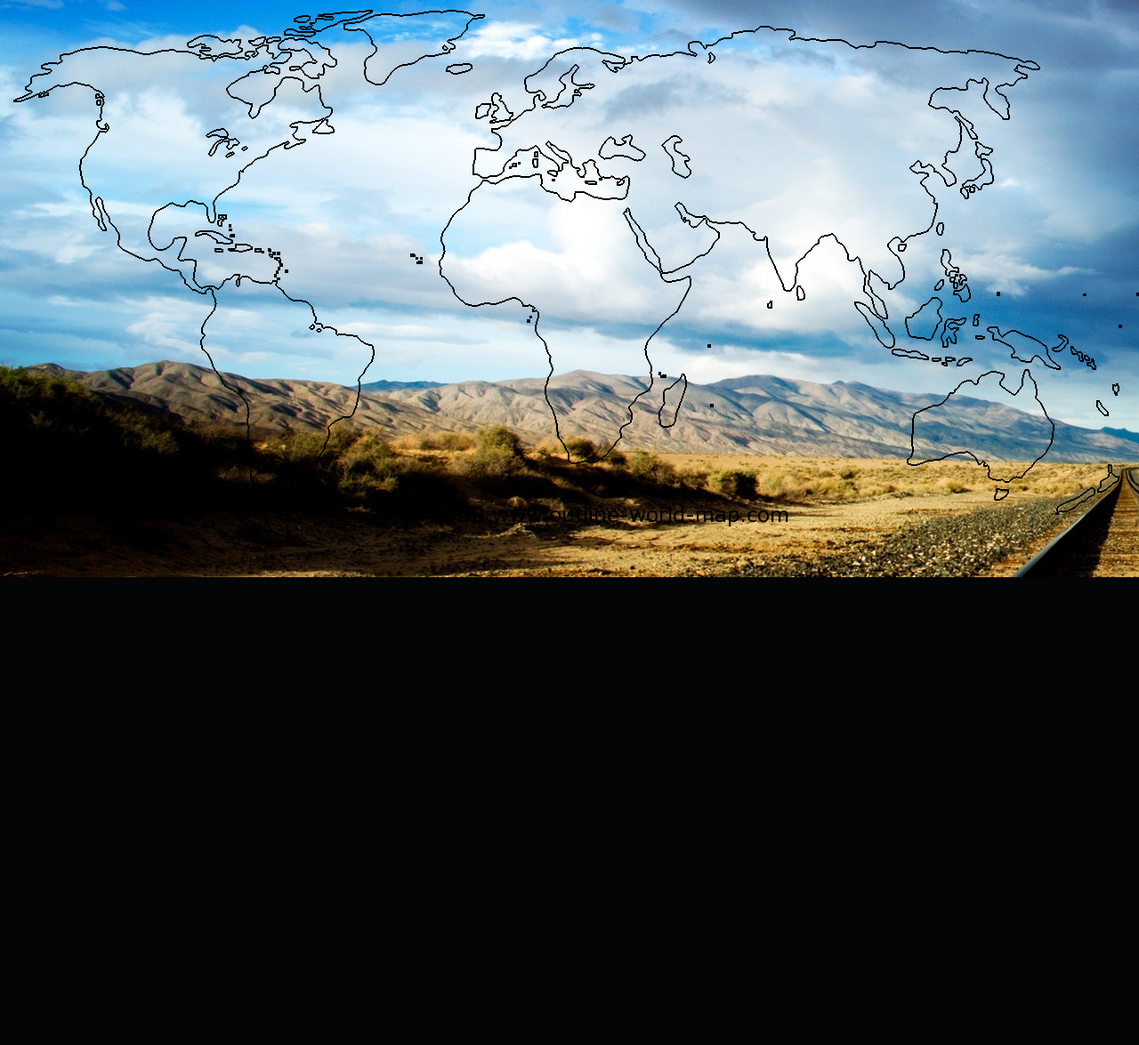
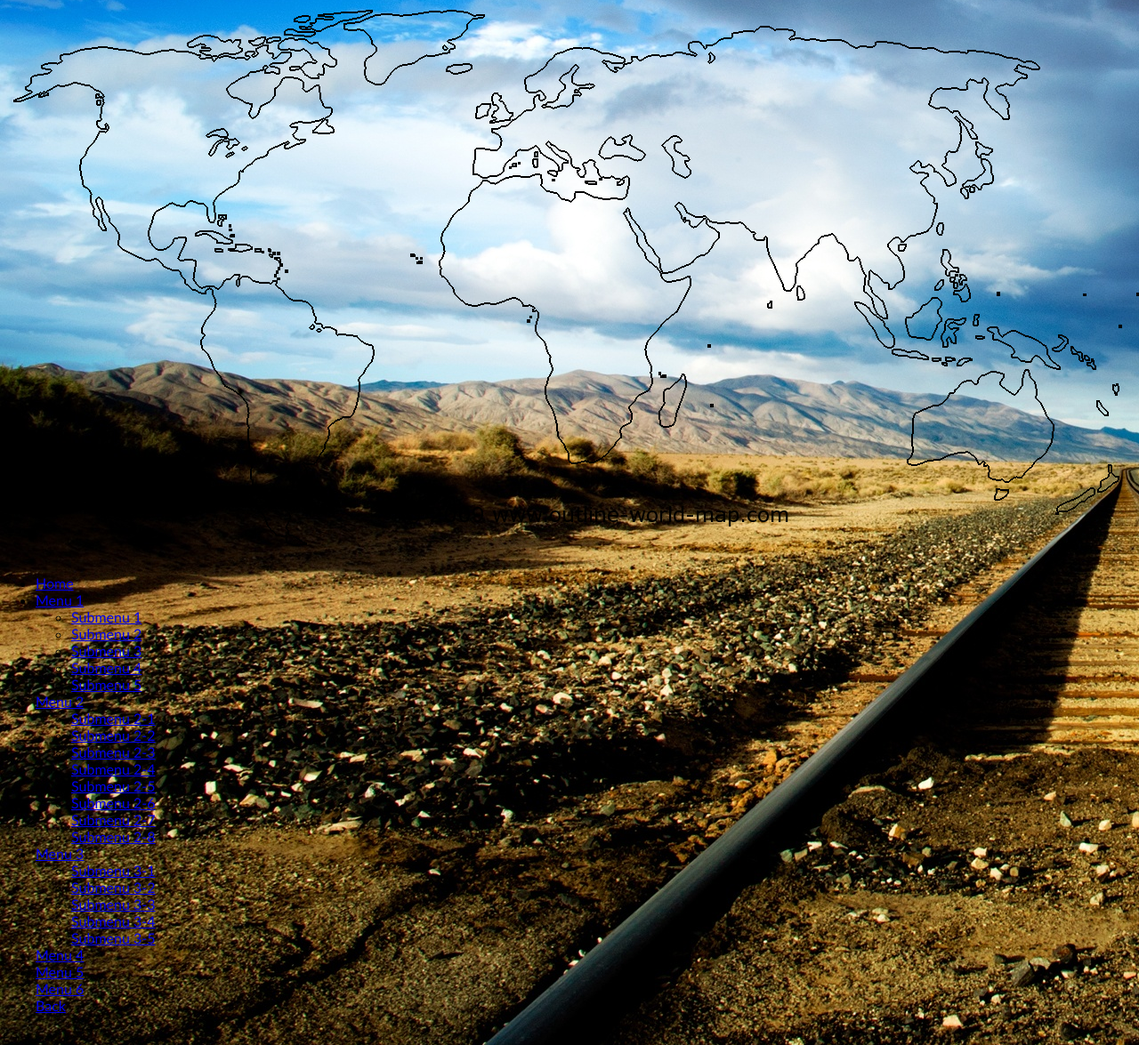
Before and after one commit to mcuringa/nyc-el, a Django app: page / in a window 1280 px wide; the page is wider, and only the part inside the window is pictured. Shown: the part 206-1381 px from the top of that part at 89% size. Before the commit the page ends 855 px from the top of that part, so only its background shows below. Run offline with Django 3.2, Linux system fonts and the light colour scheme; some libraries are stand-ins or nearby versions.

Commit message:
Changed to different drop down menus

```diff
--- a/el/el/templates/home.html
+++ b/el/el/templates/home.html
@@ -41,6 +41,81 @@
 <img src="/static/img/world.png" alt="" />
 <div class="img-overlay">
 </div>
+<ul id="nav">
+
+    <li><a href="http://www.script-tutorials.com/">Home</a></li>
+
+    <li><a class="hsubs" href="#">Menu 1</a>
+
+        <ul class="subs">
+
+            <li><a href="#">Submenu 1</a></li>
+
+            <li><a href="#">Submenu 2</a></li>
+
+            <li><a href="#">Submenu 3</a></li>
+
+            <li><a href="#">Submenu 4</a></li>
+
+            <li><a href="#">Submenu 5</a></li>
+
+        </ul>
+
+    </li>
+
+    <li><a class="hsubs" href="#">Menu 2</a>
+
+        <ul class="subs">
+
+            <li><a href="#">Submenu 2-1</a></li>
+
+            <li><a href="#">Submenu 2-2</a></li>
+
+            <li><a href="#">Submenu 2-3</a></li>
+
+            <li><a href="#">Submenu 2-4</a></li>
+
+            <li><a href="#">Submenu 2-5</a></li>
+
+            <li><a href="#">Submenu 2-6</a></li>
+
+            <li><a href="#">Submenu 2-7</a></li>
+
+            <li><a href="#">Submenu 2-8</a></li>
+
+        </ul>
+
+    </li>
+
+    <li><a class="hsubs" href="#">Menu 3</a>
+
+        <ul class="subs">
+
+            <li><a href="#">Submenu 3-1</a></li>
+
+            <li><a href="#">Submenu 3-2</a></li>
+
+            <li><a href="#">Submenu 3-3</a></li>
+
+            <li><a href="#">Submenu 3-4</a></li>
+
+            <li><a href="#">Submenu 3-5</a></li>
+
+        </ul>
+
+    </li>
+
+    <li><a href="#">Menu 4</a></li>
+
+    <li><a href="#">Menu 5</a></li>
+
+    <li><a href="#">Menu 6</a></li>
+
+    <li><a href="http://www.script-tutorials.com/pure-css3-lavalamp-menu/">Back</a></li>
+
+    <div id="lavalamp"></div>
+
+</ul>
 
 
 
```
Also changed, not shown: el/static/css/main.css (+143 -0 lines).
